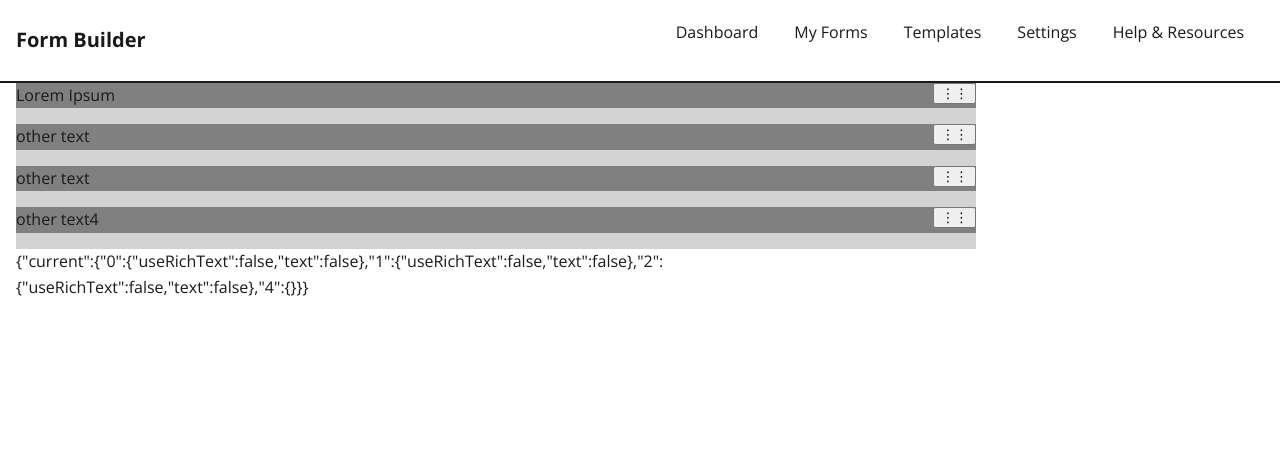
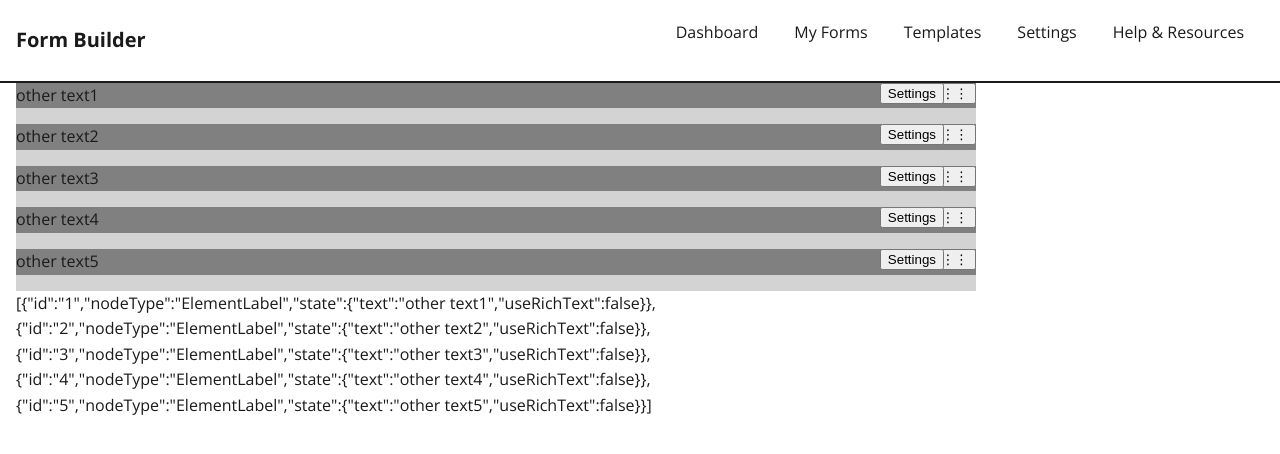
Before and after one commit to rykkkk/my-form-builder, a React app: page /test in a window 1280 px wide. Shown: the top 454 px of the page. Built offline with nearby package versions, Linux system fonts and the light colour scheme.

Commit message:
settings

```diff
--- a/src/routes/EditForm/FormEditor.tsx
+++ b/src/routes/EditForm/FormEditor.tsx
@@ -1,5 +1,7 @@
+import { SettingsModal, SettingSchema } from "./SettingsModal";
+import React from "react";
 import { useRef, useState, useEffect } from "react"
-import ElementLabel from "./renderComponents/ElementLabel"
+import { componentRegistry } from "./componentRegistry";
 import {
   DndContext,
   closestCenter,
@@ -12,24 +14,19 @@ import {
 } from "@dnd-kit/sortable";
 import DragContainer from "./DragContainer"
 
-const componentRegistry = {
-    "ElementLabel": ElementLabel
-}
-
 type Node = {
     id: string;
     nodeType: keyof typeof componentRegistry;
-    props: any;
+    state: any;
 }
 type NodeState = Record<string, any>
 type FormState = Record<string, NodeState>
 
 // renders an element depending on the node
-function RenderNode({ node, state }: { node: Node, state: Record<string, any> }) {
-  const Component = componentRegistry[node.nodeType];
-
-  return <Component {...node.props} state = {state} />;
-}
+const RenderNode = React.memo(function ({ node }: { node: Node }) {
+  const entry = componentRegistry[node.nodeType];
+  return entry.render(node.state);
+})
 
 export function FormEditor() {
     // TODO: once the layout is complete, loading data shouldn't be too difficult if the schemas are right
@@ -38,45 +35,10 @@ export function FormEditor() {
     // reloading the page will prompt the user to save or discard changes (or it can just autosave)
 
     // returns a node state for the node id, and creates one if it doesn't exist already
-    const formState = useRef<FormState>({});
-    function getNodeState(id: string): NodeState {
-        if (!formState.current[id]) {
-        formState.current[id] = {};
-        }
-
-        return formState.current[id];
-    }
-
     const [layout, setLayout] = useState<Node[]>([])
-
-    // add some values for testing
-    useEffect(() => {
-        setLayout([
-            {
-                id: "0",
-                nodeType: "ElementLabel",
-                props: {},
-            },
-            {
-                id: "1",
-                nodeType: "ElementLabel",
-                props: {
-                    text: "other text",
-                },
-            },
-            {
-                id: "2",
-                nodeType: "ElementLabel",
-                props: {
-                    text: "other text",
-                },
-            },
-        ])
-    }, [])
 
     /*
         Hooks onto "onDragEnd" of a DndContext.
-        Essentially
     */
     function handleDragEnd(event: DragEndEvent) {
         const {
@@ -105,11 +67,18 @@ export function FormEditor() {
         });
     }
 
-
+    function updateNodeState(id: string, patch: Partial<NodeState>) {
+        setLayout(prev =>
+        prev.map(node =>
+            node.id === id
+            ? { ...node, state: { ...node.state, ...patch } }
+            : node
+        )
+        );
+    }
 
     // DOES NOTHING USEFUL. I only added this in so react rerenders to update json.stringify() later in thecode and to add new values
-    const [tickValue, setTick] = useState(4);
-    const nextId = useRef(4);
+    const nextId = useRef(1);
     useEffect(() => {
         const interval = setInterval(() => {
             const id = nextId.current++;
@@ -119,17 +88,26 @@ export function FormEditor() {
                 {
                     id: id.toString(),
                     nodeType: "ElementLabel",
-                    props: {
+                    state: {
                         text: "other text" + id.toString(),
+                        useRichText: false,
                     },
                 },
             ]);
-        }, 3000);
+        }, 1000);
 
         return () => clearInterval(interval);
     }, []);
 
+        const [settingsOpen, setSettingsOpen] = useState(false)
+        const [settingsReferenceState, setSettingsReferenceState] = useState<Record<string, unknown> | null>(null)
+        const [settingsReferenceSchema, setSettingsRefereneSchema] = useState<SettingSchema<any> | null>(null)
         return (
+            <div style={{
+                position: "relative",
+                width: "100%",
+                height: "100%",
+            }}>
                 <div style = {{
                     display: "flex",
                     overflow: "visible",
@@ -142,7 +120,7 @@ export function FormEditor() {
                         maxWidth: "80rem",
                         backgroundColor: "lightgray",
                     }}>
-                {/* DndContext is the context provider */}
+
                         <DndContext
                             collisionDetection = {closestCenter}
                             onDragEnd = {handleDragEnd}
@@ -155,7 +133,17 @@ export function FormEditor() {
                             >
                                 {layout.map((node) => (
                                     <DragContainer key={node.id} id={node.id}>
-                                <RenderNode node={node} state={getNodeState(node.id)} />
+                                        <button style={{
+                                            position: "absolute",
+                                            right: "2rem",
+                                        }}
+                                        onClick={() => {
+                                            setSettingsRefereneSchema(componentRegistry[node.nodeType].optionsSchema)
+                                            setSettingsReferenceState(node.state)
+                                            setSettingsOpen(true)
+                                        }}>Settings</button>
+                                        <RenderNode key={node.id} node={node} />
+
                                     </DragContainer>
                                 ))}
                             </SortableContext>
@@ -163,8 +151,16 @@ export function FormEditor() {
                     </div>
                     <p>
                         {/* just displaying the current state of the form; remove later */}
-                {JSON.stringify(formState)}
+                        {JSON.stringify(layout)}
                     </p>
+                </div>
+                <SettingsModal
+                    open={settingsOpen}
+                    schema={settingsReferenceSchema}
+                    state={settingsReferenceState}
+                    onChange={updateNodeState}
+                    onClose={() => setSettingsOpen(false)}
+                />
             </div>
         );
 }
--- /dev/null
+++ b/src/routes/EditForm/SettingsModal.tsx
@@ -0,0 +1,76 @@
+export type SettingField<T extends Record<string, any>> = {
+  [K in keyof T]: {
+    label: string;
+    field: K;
+  } & (
+    | { type: "boolean" }
+    | { type: "string" }
+    | { type: "number"; min?: number; max?: number }
+  );
+}[keyof T];
+export type SettingSchema<T extends Record<string, any>> = SettingField<T>[];
+
+type SettingsModalProps<fields> = {
+  open: boolean; // is the modal open?
+  schema: SettingSchema<fields>; // the schema for the settings
+  state: Record<string, any>; // the state reference
+  onChange: (key: string, value: unknown) => void; // callback hen the user changes a setting
+  onClose: () => void; // callback when the settings close
+};
+
+export function SettingsModal({
+  open,
+  schema,
+  state,
+  onChange,
+  onClose,
+}: SettingsModalProps<any>) {
+  if (!open) return null;
+
+  return (
+    <dialog open style = {{
+        position: "absolute",
+        top: "50vh",
+        left: "50vw",
+        transform: "translate(-50%, -50%)",
+    }}>
+        <h2>Settings</h2>
+
+        {schema.map((setting, idx) => {
+            if (setting.type === "string") {
+            return (
+                <div key={idx}>
+                    <label>
+                        {setting.label}
+                        <input
+                            type="text"
+                            value={state[setting.field]}
+                            onChange={(e) =>
+                                onChange(setting.field, e.target.value)
+                            }
+                        />
+                    </label>
+                </div>
+            );
+            }
+
+            if (setting.type === "boolean") {
+                return (
+                    <label key={idx}>
+                        {setting.label}
+                        <input
+                            type="checkbox"
+                            checked={state[setting.field]}
+                            onChange={(e) =>
+                                onChange(setting.field, e.target.checked)
+                            }
+                        />
+                    </label>
+                );
+            }
+        })}
+
+      <button onClick={onClose}>Close</button>
+    </dialog>
+  );
+}
--- /dev/null
+++ b/src/routes/EditForm/componentRegistry.tsx
@@ -0,0 +1,19 @@
+import { ElementLabel, ElementLabelSchema, ElementLabelDefaultSchema, ElementLabelSettingSchema } from "./renderComponents/ElementLabel";
+
+export type registryItem<T extends Record<string, any>> = {
+  render: (props: T) => React.ReactNode;
+  displaySchema: T;
+  optionsSchema: any[];
+};
+
+function createRegistryItem<T extends Record<string, any>>(item: registryItem<T>): registryItem<T> {
+  return item;
+}
+
+export const componentRegistry = {
+  ElementLabel: createRegistryItem<ElementLabelSchema>({
+    render: (props) => <ElementLabel state={props} />,
+    displaySchema: ElementLabelDefaultSchema,
+    optionsSchema: ElementLabelSettingSchema,
+  }),
+};
--- a/src/routes/EditForm/renderComponents/ElementLabel.tsx
+++ b/src/routes/EditForm/renderComponents/ElementLabel.tsx
@@ -1,34 +1,34 @@
-import { useEffect, useState } from "react"
+import { SettingSchema } from "../SettingsModal"
 
-export type LabelSchema = {
-    useRichText?: boolean,
-    text?: string,
+export type ElementLabelSchema = {
+    useRichText: boolean,
+    text: string,
 }
+export const ElementLabelDefaultSchema: ElementLabelSchema = {
+    useRichText: true,
+    text: "LoremIpsum",
+}
+export const ElementLabelSettingSchema: SettingSchema<ElementLabelSchema> = [
+    {
+        label: "Rich Text",
+        field: "useRichText",
+        type: "boolean",
+    },
+    {
+        label: "Text",
+        field: "text",
+        type: "string",
+    },
+]
 
-type ElementLabelProps = LabelSchema & {
-  state: Record<string, any>;
-};
-
-export default function ElementLabel({
-  useRichText: initialUseRichText,
-  text: initialText,
-  state,
-}: ElementLabelProps) {
-    const [useRichText, setUseRichText] = useState(initialUseRichText ?? false)
-    const [text, setText] = useState(initialText ?? "Lorem Ipsum")
-
-    useEffect(() => {
-        state.useRichText = useRichText
-        state.text = useRichText
-    }, [useRichText, text, state])
-
+export function ElementLabel({ state }: { state: ElementLabelSchema }) {
     return (
-        <div style = {{
+        <div style={{
             width: "100%",
             backgroundColor: "gray",
             marginBottom: "1rem",
         }}>
-            {text}
+            {state.text}
         </div>
     )
 }
```
Lines whose indentation alone changed are shown as unchanged.
